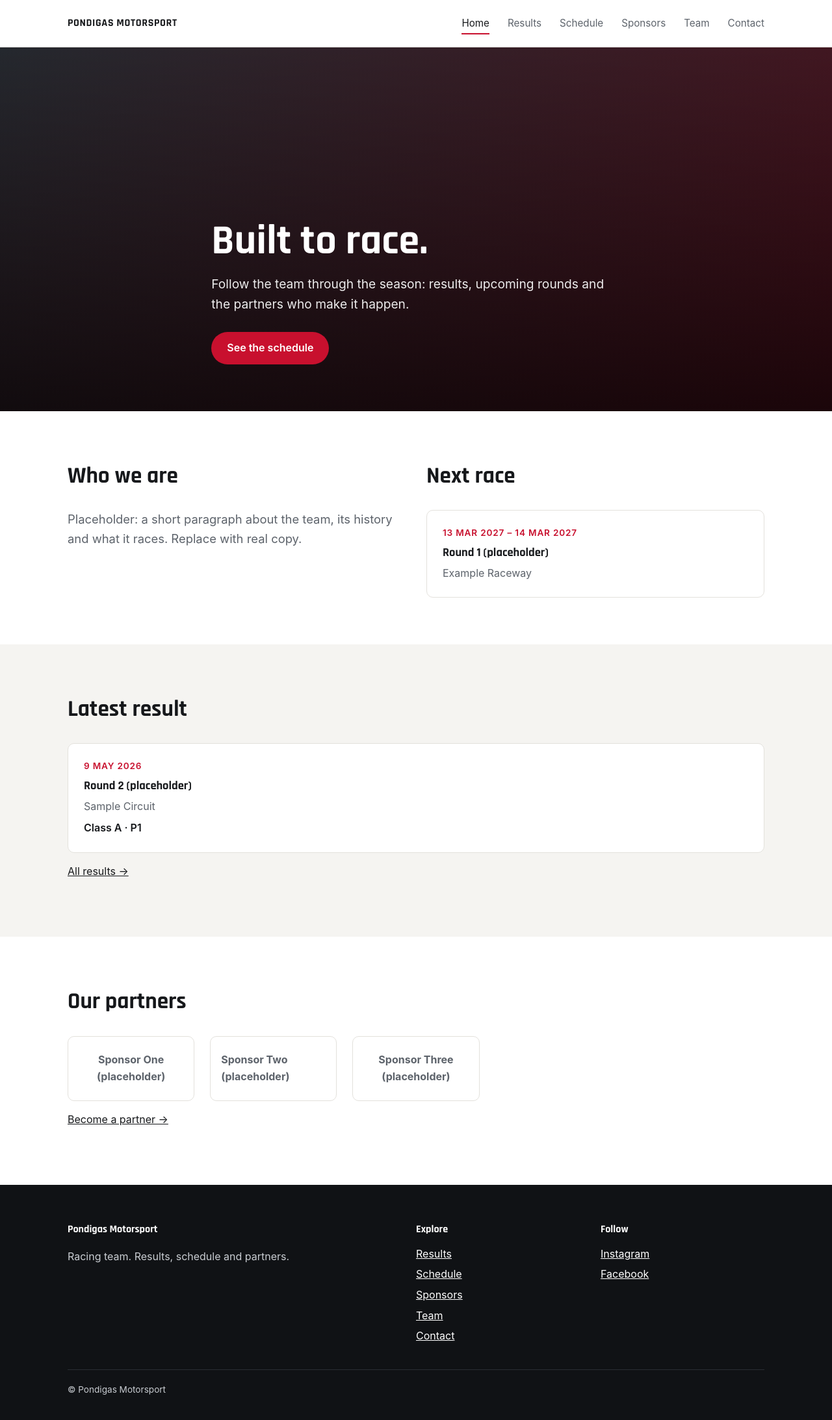
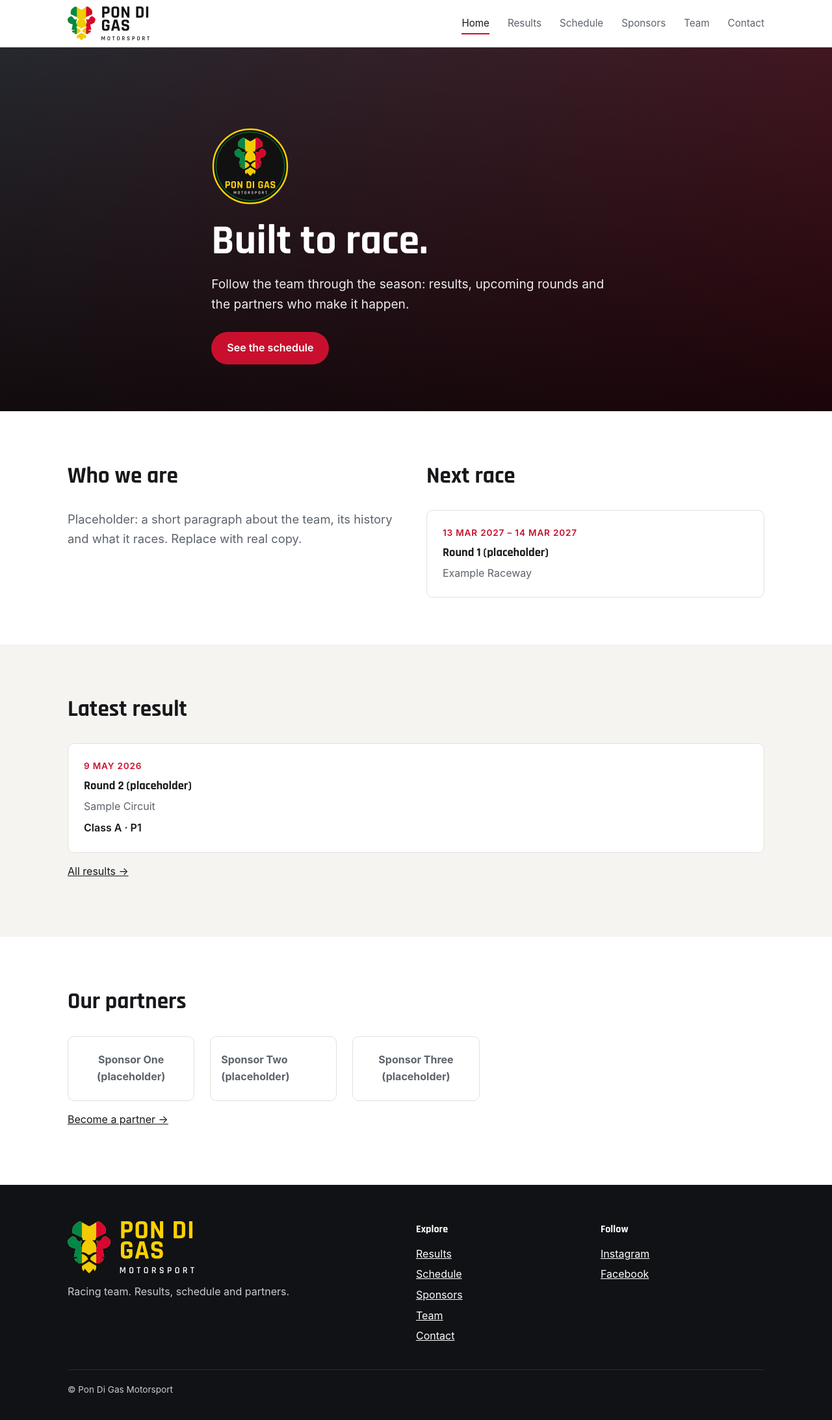
Before and after one commit to palmierie/pondigasmotorsport, a plain HTML site: page index.html in a window 1280 px wide. Shown: the whole page at 65% size. Drawn offline with Linux system fonts and the light colour scheme.

Commit message:
feat: use Pon Di Gas logo in header, hero and footer; rename team
Co-Authored-By: Claude Sonnet 5.5 <noreply@anthropic.com>

```diff
--- a/assets/css/style.css
+++ b/assets/css/style.css
@@ -31,7 +31,7 @@ h1, h2, h3, h4, .brand { font-family: var(--font-heading); }
 .site-header { position: sticky; top: 0; z-index: 10; background: rgba(255,255,255,.95); backdrop-filter: blur(8px); border-bottom: 1px solid var(--line); }
 .site-header .container { display: flex; align-items: center; justify-content: space-between; height: 72px; }
 .brand { font-weight: 800; letter-spacing: .04em; text-transform: uppercase; text-decoration: none; display: flex; align-items: center; gap: 10px; }
-.brand img { height: 36px; width: auto; }
+.brand img { height: 52px; width: auto; }
 .nav ul { list-style: none; display: flex; gap: 28px; margin: 0; padding: 0; }
 .nav a { text-decoration: none; font-size: .95rem; color: var(--muted); padding: 6px 0; border-bottom: 2px solid transparent; }
 .nav a:hover, .nav a[aria-current="page"] { color: var(--ink); border-bottom-color: var(--accent); }
@@ -99,3 +99,7 @@ section h2 { font-size: clamp(1.5rem, 3.5vw, 2.2rem); margin: 0 0 24px; }
 }
 
 .visually-hidden { position: absolute; width: 1px; height: 1px; margin: -1px; padding: 0; overflow: hidden; clip: rect(0 0 0 0); white-space: nowrap; border: 0; }
+
+.hero-emblem { width: 120px; height: 120px; margin-bottom: 20px; }
+.footer-logo { height: 80px; width: auto; margin-bottom: 12px; }
+@media (max-width: 720px) { .brand img { height: 44px; } .hero-emblem { width: 96px; height: 96px; } }
--- a/index.html
+++ b/index.html
@@ -3,7 +3,7 @@
 <head>
 <meta charset="utf-8">
 <meta name="viewport" content="width=device-width, initial-scale=1">
-<title>Pondigas Motorsport</title>
+<title>Pon Di Gas Motorsport</title>
 <meta name="description" content="Racing team results, schedule and sponsors.">
 <link rel="icon" href="/favicon.ico" sizes="48x48">
 <link rel="icon" href="/favicon.svg" type="image/svg+xml">
@@ -18,13 +18,14 @@
 </head>
 <body>
 <header class="site-header"><div class="container">
-<a class="brand" href="/">Pondigas Motorsport</a>
+<a class="brand" href="/"><img src="/assets/brand/pon-di-gas-horizontal-nocircle-light.svg" alt="Pon Di Gas Motorsport" width="827" height="340"></a>
 <button class="nav-toggle" aria-expanded="false" aria-controls="nav">Menu</button>
 <nav class="nav" id="nav" aria-label="Main"><ul><li><a href="/" aria-current="page">Home</a></li><li><a href="/results/">Results</a></li><li><a href="/schedule/">Schedule</a></li><li><a href="/sponsors/">Sponsors</a></li><li><a href="/team/">Team</a></li><li><a href="/contact/">Contact</a></li></ul></nav>
 </div></header>
 <main>
 
 <section class="hero"><div class="container">
+<img class="hero-emblem" src="/assets/brand/emblem-lion-rajdhani.svg" alt="" width="400" height="400">
 <h1>Built to race.</h1>
 <p>Follow the team through the season: results, upcoming rounds and the partners who make it happen.</p>
 <a class="btn" href="/schedule/">See the schedule</a>
@@ -44,11 +45,11 @@
 </main>
 <footer class="site-footer"><div class="container">
 <div class="footer-grid">
-<div><h4>Pondigas Motorsport</h4><p>Racing team. Results, schedule and partners.</p></div>
+<div><img class="footer-logo" src="/assets/brand/pon-di-gas-horizontal-nocircle-dark.svg" alt="Pon Di Gas Motorsport" width="827" height="340"><p>Racing team. Results, schedule and partners.</p></div>
 <div><h4>Explore</h4><ul><li><a href="/results/">Results</a></li><li><a href="/schedule/">Schedule</a></li><li><a href="/sponsors/">Sponsors</a></li><li><a href="/team/">Team</a></li><li><a href="/contact/">Contact</a></li></ul></div>
 <div><h4>Follow</h4><ul><li><a href="https://instagram.com/" rel="noopener">Instagram</a></li><li><a href="https://facebook.com/" rel="noopener">Facebook</a></li></ul></div>
 </div>
-<p class="footer-note">&copy; Pondigas Motorsport</p>
+<p class="footer-note">&copy; Pon Di Gas Motorsport</p>
 </div></footer>
 </body>
 </html>
```
Also changed, not shown: contact/index.html (+4 -4 lines), results/index.html (+4 -4 lines), schedule/index.html (+4 -4 lines), sponsors/index.html (+4 -4 lines), team/index.html (+4 -4 lines), 1 other file.
